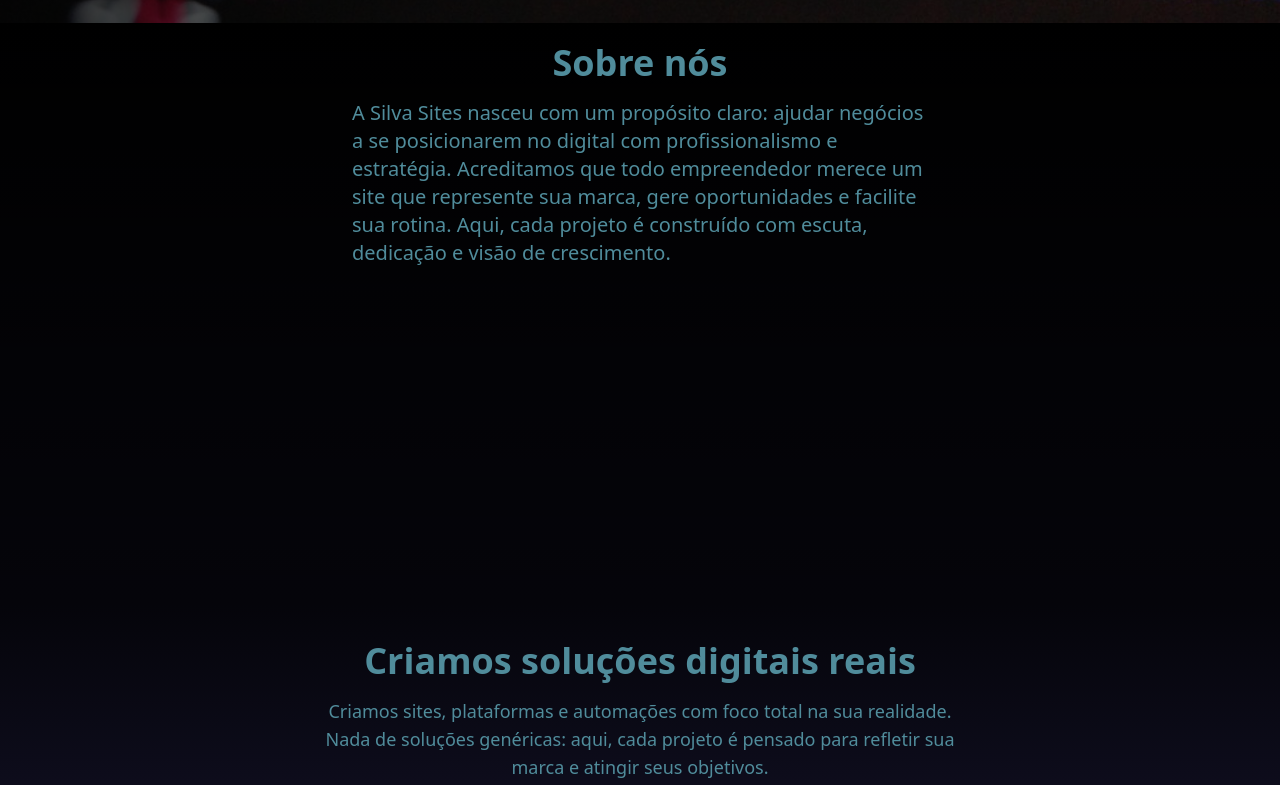
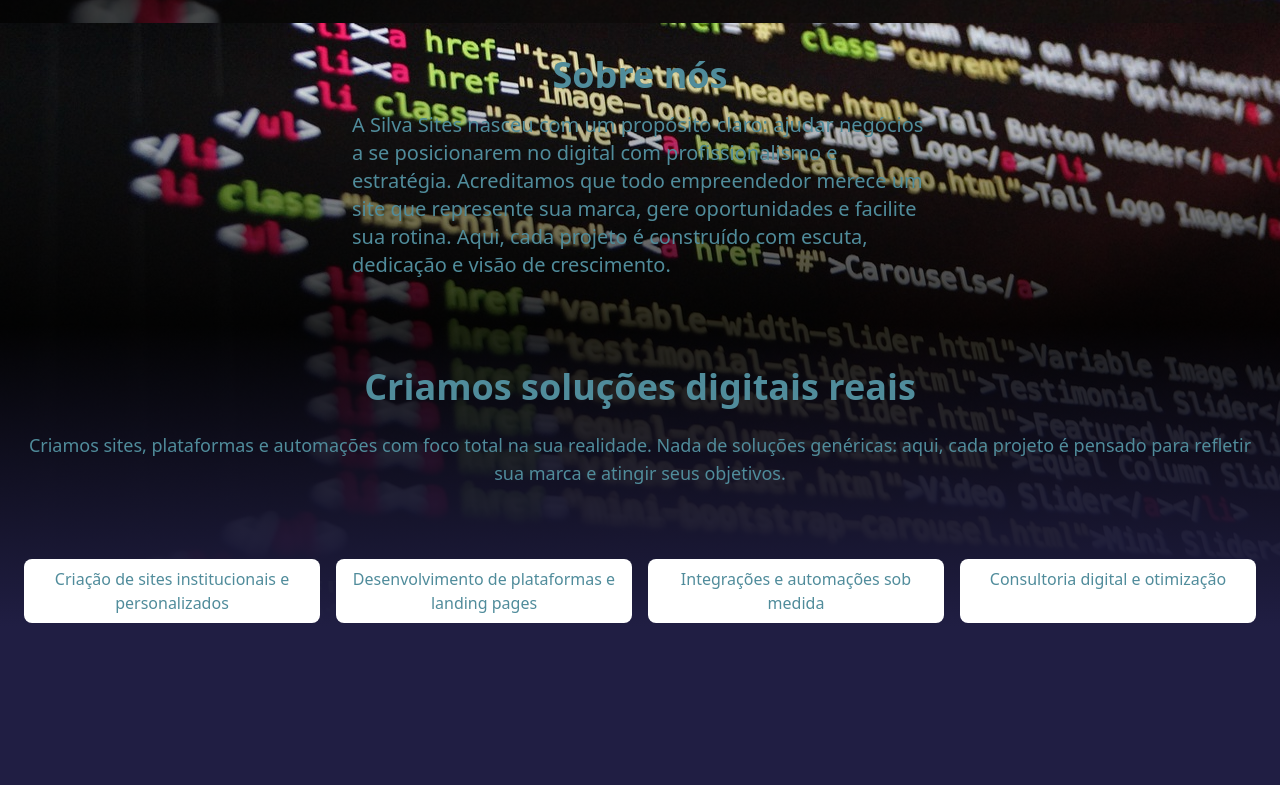
Before and after one commit to trobles05/SilvaSites, a website: page index.html in a window 1280 px wide. Shown: the part 857-1642 px from the top of the page. After the commit the page ends 1484 px from the top, so only its background shows below. Drawn offline with Linux system fonts and the light colour scheme.

Commit message:
criando sobre nós

```diff
--- a/index.html
+++ b/index.html
@@ -8,7 +8,7 @@
   <title>Document</title>
 </head>
 
-<body class="bg-fundo font-fontText text-font">
+<body class="bg-fundo bg-bg-fundo font-fontText text-font">
 
   <header class="bg-black flex items-center justify-between px-4 py-2 shadow-md w-full ">
     <div>
@@ -25,6 +25,7 @@
   </header>
 
   <main class="">
+    <!-- home -->
     <div class="relative min-h-screen bg-bg-fundo bg-cover bg-center">
       <div class="absolute inset-0 bg-gradient-to-r from-black/80 to-transparent"></div>
 
@@ -69,14 +70,19 @@
         </div>
       </div>
     </div>
-    <div style="background: linear-gradient(to bottom,
-     rgb(0, 0, 0) 0%, rgba(0, 0, 0, 0.85) 50%, rgb(32, 30, 67)100%)">
+    <!-- fim home -->
+
+    <!-- sobre nos -->
+
+    <div class="rotate-0" style=" background: linear-gradient(to bottom, rgb(0, 0, 0,2%) 0%,rgba(32, 32,
+      34, 0.1) 10%, rgba(0, 0, 0, 0.85) 50%, rgb(32, 30, 67)100%)">
+
       <div class="flex flex-col items-center p-5 ">
         <div class="relative z-10 flex flex-col items-center justify-center h-full px-4 text-center">
-          <h2 class="text-2xl md:text-4xl font-bold mb-4">Sobre nós</h2>
+          <h2 class="text-2xl md:text-4xl font-bold mb-4 mt-3">Sobre nós</h2>
         </div>
         <div>
-          <p class="text-lg md:text-xl max-w-xl mb-6">
+          <p class="text-lg md:text-xl max-w-xl">
             A Silva Sites nasceu com um propósito claro: ajudar
             negócios a se posicionarem no digital com
             profissionalismo e estratégia. Acreditamos que todo
@@ -89,17 +95,18 @@
       </div>
 
 
-      <div class="relative min-h-screen flex items-center justify-center ">
-        <div class="relative z-10 text-center px-4 max-w-2xl">
-          <h2 class="text-2xl md:text-4xl font-bold pb- 2 mb-4">Criamos soluções digitais reais</h2>
-          <p class=" text-lg">
-            Criamos sites, plataformas e automações com foco total na sua realidade. Nada de soluções genéricas: aqui,
-            cada projeto é pensado para refletir sua marca e atingir seus objetivos.
-          </p>
-        </div>
+
+
+      <div class="flex flex-col items-center justify-center h-full text-center px-4 p-16 m-1">
+        <h2 class="text-2xl md:text-4xl font-bold pb-2 mb-4">Criamos soluções digitais reais</h2>
+        <p class=" text-lg">
+          Criamos sites, plataformas e automações com foco total na sua realidade. Nada de soluções genéricas: aqui,
+          cada projeto é pensado para refletir sua marca e atingir seus objetivos.
+        </p>
       </div>
 
-      <!-- Seção com os serviços -->
+
+
       <div class="grid grid-cols-1 md:grid-cols-2 lg:grid-cols-4 gap-4 px-6 py-1 text-center">
         <div class=" p-3  bg-white py-2 rounded-lg">
           <p>Criação de sites institucionais e personalizados</p>
@@ -118,7 +125,12 @@
 
 
     </div>
+
+    <!-- fim sobre nos -->
+
     </div>
+    </div>
+
   </main>
 </body>
 
```
Also changed, not shown: styles/output.css.
